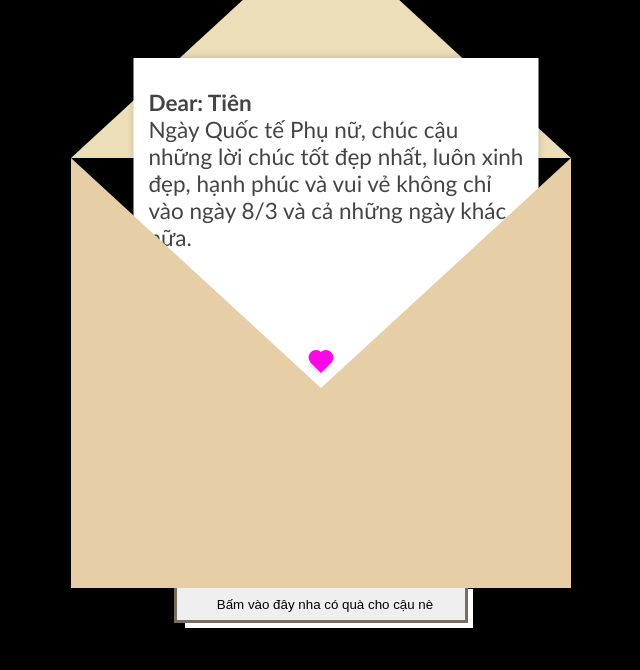
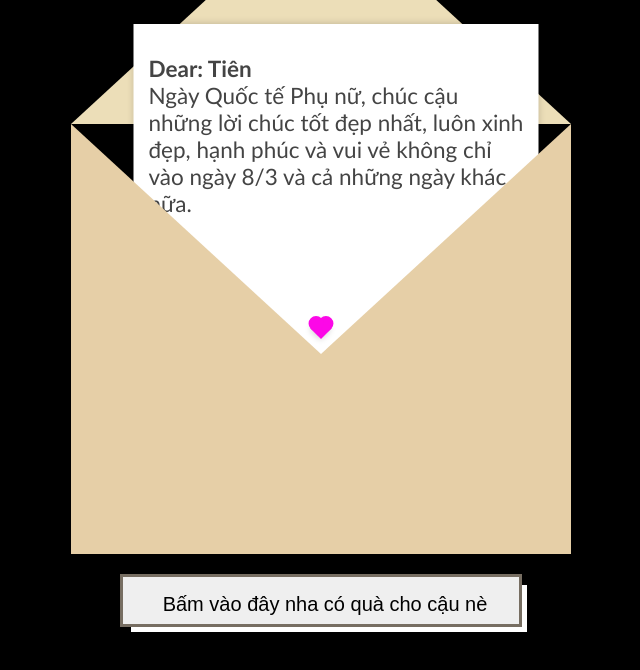
Before and after one commit to nguyenduccong/j_shop, a plain HTML site: page index.html in a window 1280 px wide. Both pictures are taken after a click on the element 640 px from the left and 400 px from the top of the page. Shown: the whole page, without its empty margins (319-959 px from the left). Drawn offline with Linux system fonts and the light colour scheme; a script that the page names is missing.

Commit message:
Fix button and add new css

```diff
--- a/index.html
+++ b/index.html
@@ -26,7 +26,7 @@
             </div>
         </div>
       <button class="bn47" id="button" type="button" style = "z-          index:1100; display: none"
-onclick="document.getElementById('flowers').style.display = 'block'; document.querySelector('.envelope-wrapper').style.display= 'none'">Bấm vào đây nha có quà cho cậu nè</button>
+onclick="document.getElementById('flowers').style.display = 'block'; document.querySelector('.envelope-wrapper').style.display= 'none';document.getElementById('button').style.display= 'none'"">Bấm vào đây nha có quà cho cậu nè</button>
     </div>
 </div>
 
--- a/style.css
+++ b/style.css
@@ -137,8 +137,9 @@ body {
 }
 .bn47 {
   position: relative;
+  font-size:20px;
   padding: 1rem 2rem 0.5rem 2.5rem;
-  margin:20px auto ;
+  margin:50px auto ;
   color: #000000;
   border: 3px solid #776e62;
   -webkit-transition: padding 0.3s ease-in-out;
```
